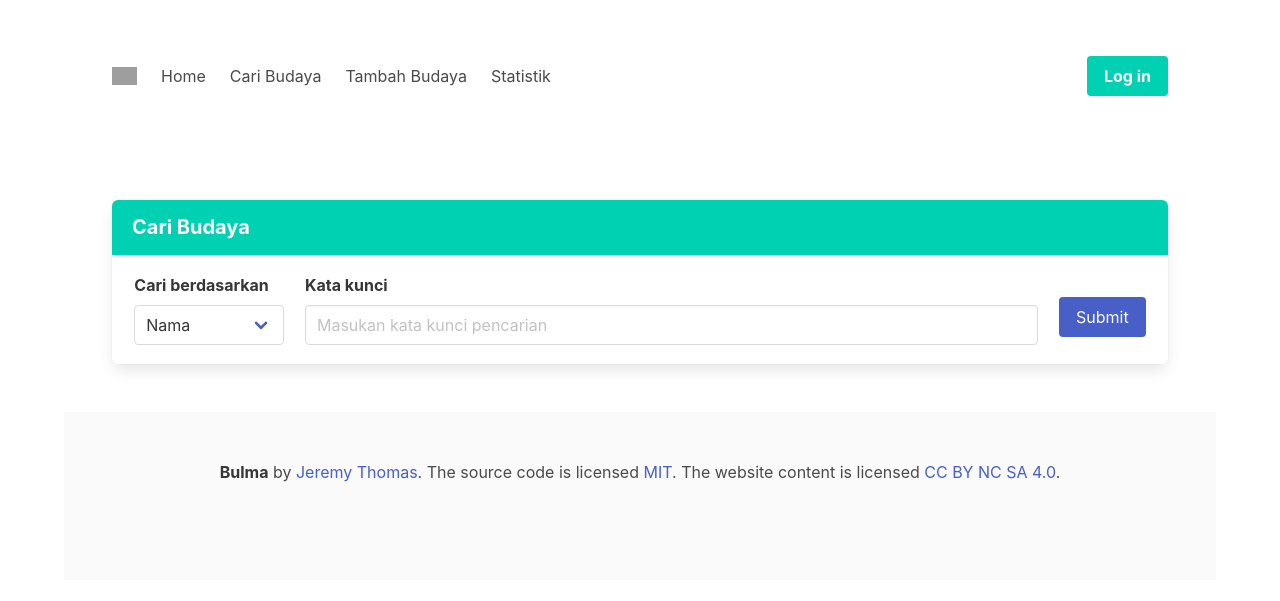
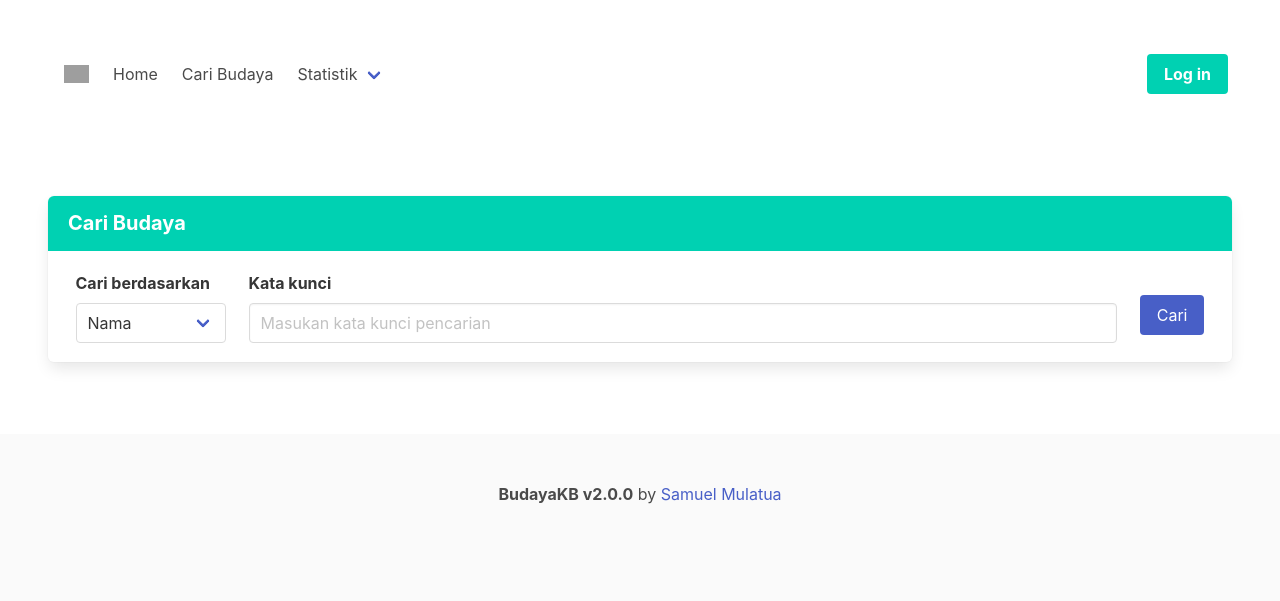
Before and after one commit to samuelmjn/budayakb, a Flask app: page /search in a window 1280 px wide. Shown: the top 601 px of the page. Run offline with Flask 2, Linux system fonts and the light colour scheme; parts of the project's set-up code (start-up, migrations or seed data) failed here and were passed over; some libraries are stand-ins or nearby versions; grey boxes are pictures that could not be loaded.

Commit message:
bump feature

```diff
--- a/helper/auth.py
+++ b/helper/auth.py
@@ -1,7 +1,7 @@
 from flask import request
 
-def is_authenticated():
+def get_current_user():
     current_user = request.cookies.get('user_name')
     if current_user:
-        return True
-    return False
+        return current_user
+    return None
--- a/main.py
+++ b/main.py
@@ -1,4 +1,4 @@
-from flask import Flask, render_template, request, make_response, redirect, flash
+from flask import Flask, render_template, request, make_response, redirect, flash, render_template_string
 from helper.sso import (
     authenticate,
     get_cas_client,
@@ -6,26 +6,27 @@ from helper.sso import (
 
 from repository.culture_repository import CultureRepository, QueryType
 from repository.model.culture import Culture
-from helper.auth import is_authenticated
+from helper.auth import get_current_user
 import config
 import json
-
-r = CultureRepository()
+import sys
+import csv
 
 app = Flask(__name__)
 app.config.from_pyfile('config.py')
-app.secret_key = "ngews"
-app.jinja_env.globals.update(is_authenticated=is_authenticated)
+app.secret_key = "fasilkom"
+app.jinja_env.globals.update(get_current_user=get_current_user)
 
 @app.route('/')
 def index():
-    return redirect('/search')
+    return render_template("home.html")
 
 @app.route('/search')
 def search():
     query = request.args.get("query")
     search_by = request.args.get("filter")
-    if query and search_by:
+
+    if search_by:
         if search_by == "province":
             query_type = QueryType.PROVINCE
         elif search_by == "name":
@@ -48,14 +49,24 @@ def login():
         sso_profile = authenticate(ticket, client)
         print(sso_profile)
         if sso_profile is not None:
-            res = make_response(redirect("/"))
+            redirect_script = '''
+            <script>
+            window.opener.location = '/';
+            window.close();
+            </script>
+            '''
+            res = make_response(render_template_string(redirect_script))
             res.set_cookie('user_name', sso_profile["username"])
             return res
         else:
-            flash("Error on login")
+            flash("Error on login with SSO UI!")
             return redirect("/")
 
-
+@app.route('/logout')
+def logout():
+    res = make_response(redirect("/"))
+    res.delete_cookie('user_name')
+    return res
 
 @app.route('/add', methods = ['POST', 'GET'])
 def add():
@@ -67,8 +78,14 @@ def add():
 
         culture_object = Culture(name, c_type, province, url)
         r.create([culture_object])
+        persist_to_storage(config.DB_FILE)
         flash("Data berhasil ditambahkan")
-        redirect('/add')
+        redirect('/search')
+
+    if get_current_user() == None:
+        flash("Anda harus login untuk menambahkan budaya!")
+        return redirect('/')
+
     return render_template('culture_detail.html', page_type="add")
 
 
@@ -80,14 +97,21 @@ def edit_culture(name):
         province = request.form['province']
         url = request.form['url']
         r.update(Culture(name, c_type, province, url))
+        persist_to_storage(config.DB_FILE)
         flash("Data berhasil diubah")
         return redirect('/search')
     obj = r.find_by_name(name)
+
+    if get_current_user() == None:
+        flash("Anda harus login untuk mengubah budaya!")
+        return redirect('/')
+
     return render_template('culture_detail.html', page_type="edit", obj = obj)
 
 @app.route('/delete/<name>')
 def delete_culture(name):
     r.delete(name)
+    persist_to_storage(config.DB_FILE)
     flash("Data berhasil dihapus")
     return redirect('/search')
 
@@ -99,6 +123,8 @@ def import_culture():
         inputs = []
         for row in rows:
             record = row.split(',')
+            if len(record) != 4:
+                continue
             newCulture = Culture(record[0], record[1], record[2], record[3])
             inputs.append(newCulture)
         r.create(inputs)
@@ -122,6 +148,36 @@ def statistics(name):
     else:
         return redirect('/statistics/all')
 
+@app.errorhandler(500)
+def internal_error(error):
+    flash("Unexpected error happened!")
+    return redirect('/')
+
+@app.errorhandler(404)
+def not_found(error):
+    flash("Oops! Page not found")
+    return redirect('/')
+
+
+def persist_to_storage(storage_dir: str):
+    file = open(storage_dir, "w")
+    res = [str(i) for i in r.find_all()]
+    content = '\n'.join(res)
+    file.write(content)
+    file.close()
+
 
 if __name__ == '__main__':
-   app.run(debug=True)
+    r = CultureRepository()
+
+    # Load database file
+    with open(config.DB_FILE, mode="r") as csv_file:
+        csv_reader = csv.reader(csv_file, delimiter=",")
+        rows = []
+        for row in csv_reader:
+            newCulture = Culture(row[0], row[1], row[2], row[3])
+            rows.append(newCulture)
+        csv_file.close()
+    r.create(rows)
+
+    app.run(debug=True)
--- a/templates/_includes/navbar.html
+++ b/templates/_includes/navbar.html
@@ -10,13 +10,14 @@
 </head>
 
 <body>
-    <div class="container">
+    <div class="container is-fullhd">
         <section class="section">
             <div class="container">
                 <nav class="navbar" role="navigation" aria-label="main navigation">
                     <div class="navbar-brand">
                         <a class="navbar-item" href="/">
-                            <img src="https://acakadul.files.wordpress.com/2013/08/makara-ui-fasilkom.png" width="25" height="25">
+                            <img src="https://acakadul.files.wordpress.com/2013/08/makara-ui-fasilkom.png" width="25"
+                                height="25">
                         </a>
 
                         <a role="button" class="navbar-burger burger" aria-label="menu" aria-expanded="false"
@@ -29,33 +30,62 @@
 
                     <div id="navbarBasicExample" class="navbar-menu">
                         <div class="navbar-start">
-                            <a href="/" class="navbar-item">
+                            <a href="/" class="navbar-item is-hoverable">
                                 Home
                             </a>
 
-                            <a href="{{ url_for('search') }}" class="navbar-item">
+                            <a href="{{ url_for('search') }}" class="navbar-item is-hoverable">
                                 Cari Budaya
                             </a>
 
-                            <a href="{{ url_for('add') }}" class="navbar-item">
+                            {% if get_current_user() != None %}
+                            <a href="{{ url_for('add') }}" class="navbar-item is-hoverable">
                                 Tambah Budaya
                             </a>
+                            {% endif %}
 
-                            <a href="{{ url_for('stat') }}" class="navbar-item">
-                                Statistik
-                            </a>
+                            <div class="navbar-item has-dropdown is-hoverable">
+                                <a href="{{ url_for('stat') }}" class="navbar-link">
+                                    Statistik
+                                </a>
+                                <div class="navbar-dropdown">
+                                    <a href="{{ url_for('stat') }}" class="navbar-item">
+                                        Semua
+                                    </a>
+                                    <a class="navbar-item" href="{{ url_for('statistics', name="type") }}">
+                                        Bdsk. Tipe
+                                    </a>
+                                    <a class="navbar-item" href="{{ url_for('statistics', name="province") }}">
+                                        Bdsk. Daerah
+                                    </a>
+                                </div>
+                            </div>
+
                         </div>
 
                         <div class="navbar-end">
-                            <div class="navbar-item">
+                            <div class="navbar-item is-hoverable has-dropdown">
+                                {% if get_current_user() == None %}
                                 <div class="buttons">
-                                    <a onclick="window.open('https://sso.ui.ac.id/cas2/login?service={{ request.host_url }}login', 'newwindow', 'width=500, height=450'); return false;" class="button is-primary">
+                                    <a onclick="window.open('https://sso.ui.ac.id/cas2/login?service={{ request.host_url }}login', 'newwindow', 'width=500, height=450'); return false;"
+                                        class="button is-primary">
                                         <strong>Log in</strong>
                                     </a>
                                 </div>
-                                {% if is_authenticated() == True %}
-                                <b>Hello!</b>
                                 {% endif %}
+                                {% if get_current_user() != None %}
+                                <div class="navbar-item has-dropdown is-hoverable">
+                                    <a href="{{ url_for('stat') }}" class="navbar-link">
+                                        <b>Hello</b>, {{get_current_user()}}
+                                    </a>
+                                    <div class="navbar-dropdown">
+                                        <a href="{{ url_for('logout') }}" class="navbar-item">
+                                            Log Out
+                                        </a>
+                                    </div>
+                                </div>
+                                {% endif %}
+
                             </div>
                         </div>
                     </div>
@@ -64,24 +94,20 @@
         </section>
 
         <section class="section">
-            {% block content%}{% endblock %}
+            {% block content %}{% endblock %}
 
         </section>
 
         <footer class="footer is-fluid">
             <div class="content has-text-centered">
                 <p>
-                    <strong>Bulma</strong> by <a href="https://jgthms.com">Jeremy Thomas</a>. The source code is
-                    licensed
-                    <a href="http://opensource.org/licenses/mit-license.php">MIT</a>. The website content
-                    is licensed <a href="http://creativecommons.org/licenses/by-nc-sa/4.0/">CC BY NC SA 4.0</a>.
+                    <b>BudayaKB v2.0.0</b> by <a href="https://www.github.com/samuelmjn">Samuel Mulatua</a>
                 </p>
             </div>
         </footer>
     </div>
 </body>
 <script defer src="https://use.fontawesome.com/releases/v5.3.1/js/all.js"></script>
-<script src="https://code.jquery.com/jquery-3.4.1.min.js"></script>
 <script src="https://cdn.jsdelivr.net/npm/bulmajs@0.0.2/dist/bulmajs.min.js"></script>
 
 </html>
--- a/templates/culture_detail.html
+++ b/templates/culture_detail.html
@@ -29,7 +29,7 @@
                             <label class="label">Nama Budaya</label>
                             <div class="control">
                                 <input class="input" id="name" name="name" type="text"
-                                    value="{{obj.name if obj is defined}}" placeholder="Masukan nama budaya">
+                                    value="{{obj.name if obj is defined}}" placeholder="Masukan nama budaya" {% if page_type == "edit" %} readonly {% endif %}>
                             </div>
                         </div>
 
@@ -90,7 +90,7 @@
                                 </span>
                             </label>
                             <div class="control" style="padding-left:5px;">
-                                <button class="button is-link">Submit</button>
+                                <button class="button is-link">Upload</button>
                             </div>
                         </div>
                     </form>
--- a/templates/statistics.html
+++ b/templates/statistics.html
@@ -41,4 +41,6 @@
 </script>
 {% endif %}
 
+<script src="https://code.jquery.com/jquery-3.4.1.min.js"></script>
+
 {% endblock %}
--- a/templates/view_culture.html
+++ b/templates/view_culture.html
@@ -7,6 +7,8 @@
     {{get_flashed_messages()[0]}}
 </div>
 {% endif %}
+
+<link rel="stylesheet" type="text/css" href="https://cdn.datatables.net/1.10.20/css/jquery.dataTables.css">
 
 <article class="panel is-primary">
     <p class="panel-heading">
@@ -40,7 +42,7 @@
                         <div class="field" style="margin: 1%;">
                             <br>
                             <div class="control">
-                                <button class="button is-link">Submit</button>
+                                <button class="button is-link">Cari</button>
                             </div>
                         </div>
                     </div>
@@ -49,13 +51,16 @@
 
             {% if result is defined %}
             <div class="table-container is-fluid" style="margin: 2em">
-                <table class="table is-hoverable" style="width:100%">
+                <table id="result-table" class="table is-hoverable"
+                    style="width:100%; table-layout: fixed; word-wrap:break-word;">
                     <thead>
                         <td>Nama</td>
                         <td>Tipe</td>
                         <td>Asal</td>
                         <td>URL</td>
-                        <td></td>
+                        {% if get_current_user() != None %}
+                        <td style="width:20px"></td>
+                        {% endif %}
                     </thead>
 
                     <tbody>
@@ -64,10 +69,12 @@
                             <td>{{i.name}}</td>
                             <td>{{i.type}}</td>
                             <td>{{i.province}}</td>
-                            <td>{{i.url}}</td>
-                            <td><a href="/edit/{{i.name}}"><i class="fas fa-pencil-alt"></i></a>
+                            <td><a href="{{i.url}}">{{i.url}}</a></td>
+                            {% if get_current_user() != None %}
+                            <td style="width:20px"><a href="/edit/{{i.name}}"><i class="fas fa-pencil-alt"></i></a>
                                 <a href="/delete/{{i.name}}"><i class="fas fa-trash-alt"></i></a>
                             </td>
+                            {% endif %}
                         </tr>
                         {% endfor %}
                     </tbody>
@@ -80,4 +87,12 @@
     </div>
 
 </article>
+
+<script src="https://code.jquery.com/jquery-3.4.1.min.js"></script>
+<script type="text/javascript" charset="utf8" src="https://cdn.datatables.net/1.10.20/js/jquery.dataTables.js"></script>
+<script>
+    $(document).ready(function () {
+        $('#result-table').DataTable({searching: false, responsive: true});
+    });
+</script>
 {% endblock %}
```
Also changed, not shown: config.py (+8 -1 lines), repository/culture_repository.py (+4 -8 lines), requirements.txt (added, +26 -0 lines), templates/home.html (added, +38 -0 lines), 1 other file.
